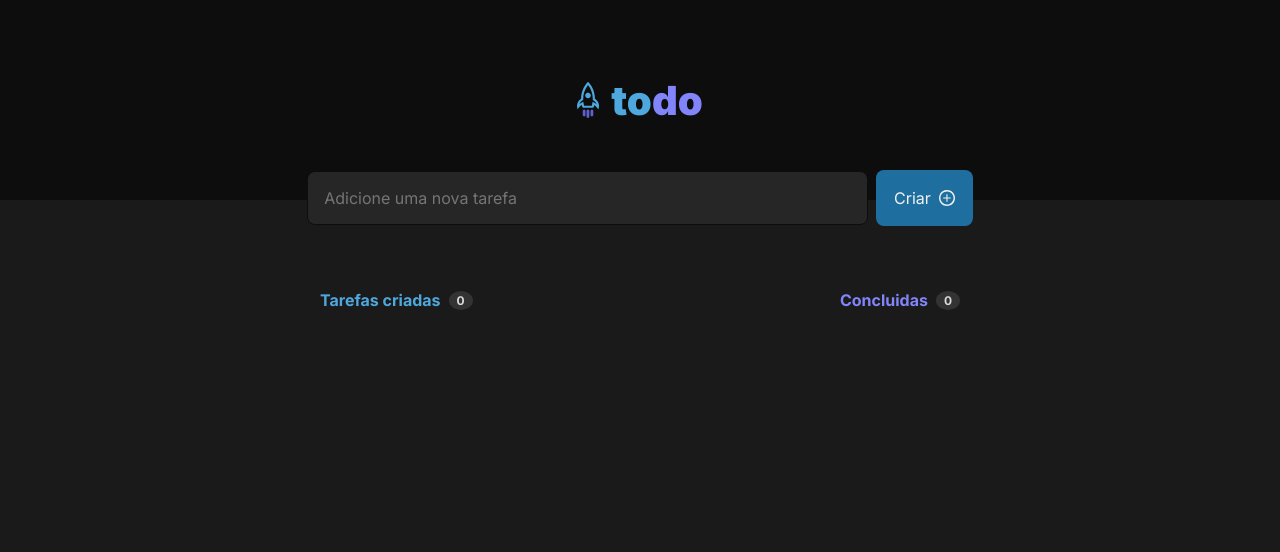
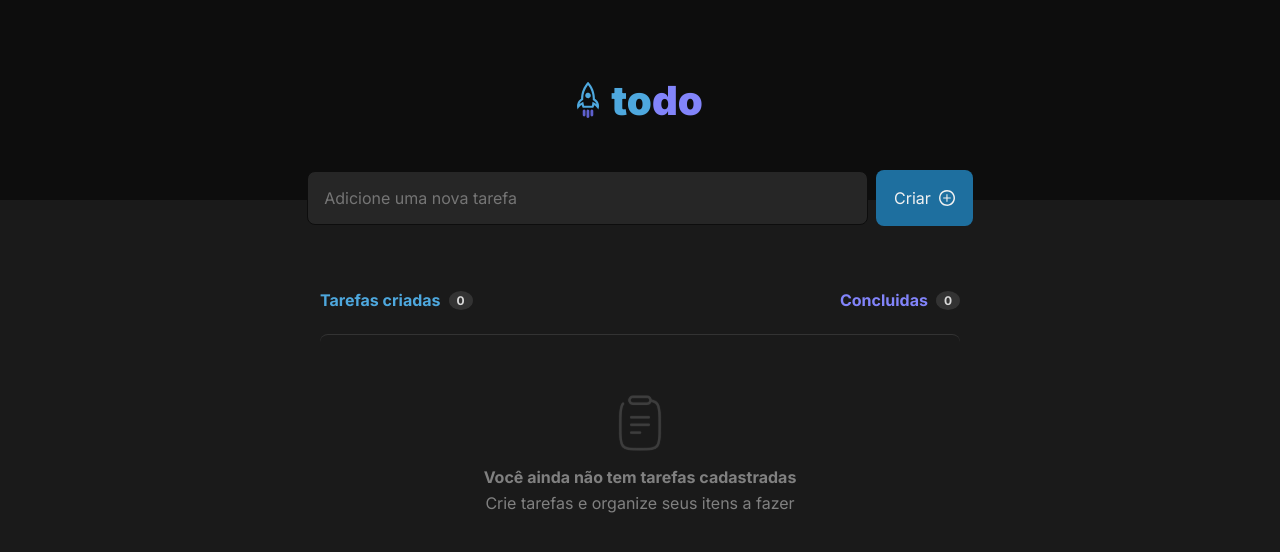
Before and after one commit to henriquedantass/ignite-desafio01-2022, a React (Vite) app: page / in a window 1280 px wide. Shown: the top 552 px of the page. Built offline with nearby package versions, Linux system fonts and the light colour scheme.

Commit message:
empty component

```diff
--- /dev/null
+++ b/src/components/Empty/Empty.module.css
@@ -0,0 +1,23 @@
+.container {
+  display: flex;
+  flex-direction: column;
+  width: 100%;
+  height: 244px;
+  justify-content: center;
+  align-items: center;
+
+  border-top: 1px solid var(--gray-400);
+  border-radius: 8px;
+}
+
+.documentIcon {
+  margin-bottom: 16px;
+  width: 56px;
+  height: 56px;
+}
+
+.description {
+  color: var(--gray-300);
+  font-size: 1rem;
+  margin-bottom: 6px;
+}
--- /dev/null
+++ b/src/components/Empty/index.tsx
@@ -0,0 +1,15 @@
+import styles from "./Empty.module.css";
+
+export const Empty = () => {
+  return (
+    <div className={styles.container}>
+      <img className={styles.documentIcon} src="assets/document.svg" />
+      <strong className={styles.description}>
+        Você ainda não tem tarefas cadastradas
+      </strong>
+      <p className={styles.description}>
+        Crie tarefas e organize seus itens a fazer
+      </p>
+    </div>
+  );
+};
--- a/src/components/TaskList/index.tsx
+++ b/src/components/TaskList/index.tsx
@@ -1,3 +1,4 @@
+import { Empty } from "../Empty";
 import styles from "./TaskList.module.css";
 
 export const TaskList = () => {
@@ -13,6 +14,7 @@ export const TaskList = () => {
           <p className={styles.count}>0</p>
         </div>
       </div>
+      <Empty />
     </section>
   );
 };
```
Also changed, not shown: public/assets/document.svg (added).
